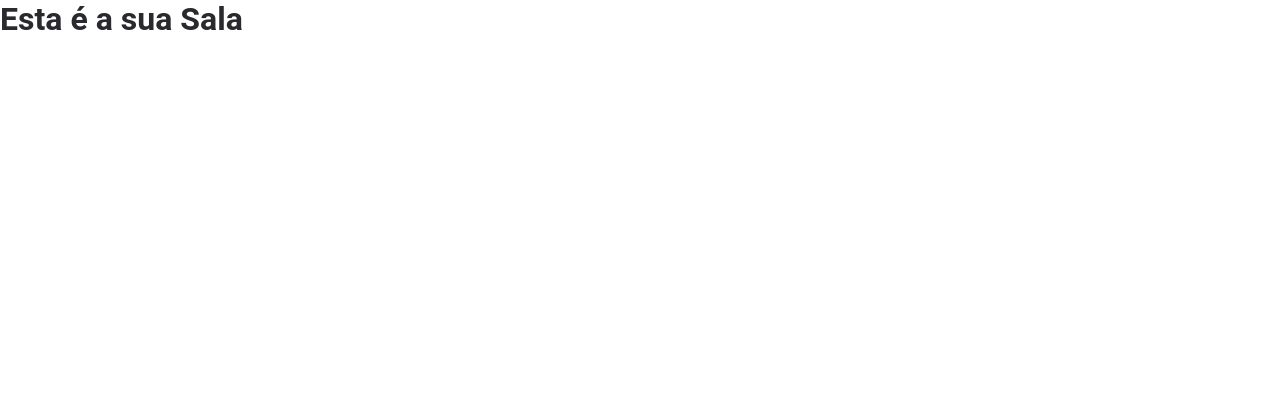
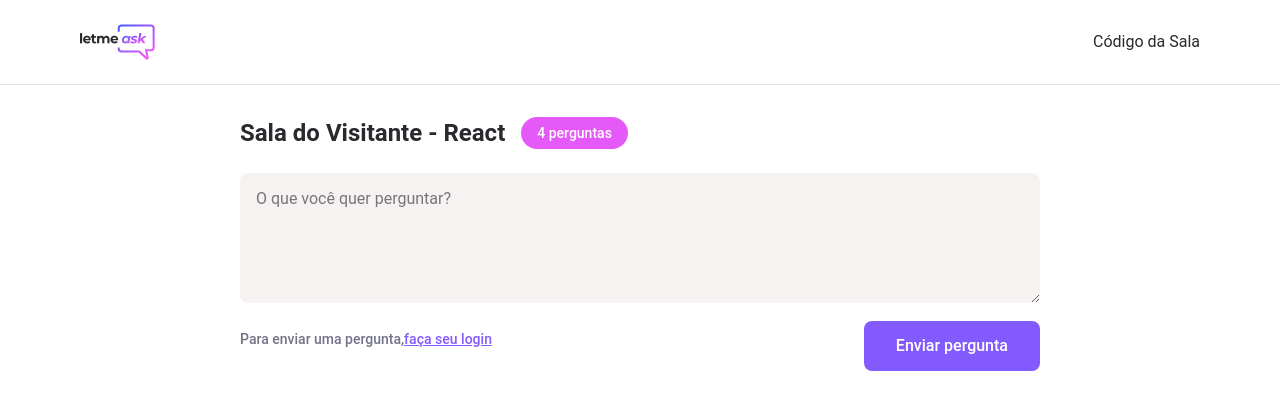
Before and after one commit to Luciara-Abreu/ReackJS-NLW, a React (Create React App) app in the folder letmeask/: page /rooms/1 in a window 1280 px wide. Shown: the top 410 px of the page. Built offline with nearby package versions, Linux system fonts and the light colour scheme; no server answers; the HTML template or start-up script is replaced by a standard one.

Commit message:
Iniciando a estilização com  SCSS  da  sala criada

```diff
--- a/letmeask/src/pages/Room.tsx
+++ b/letmeask/src/pages/Room.tsx
@@ -1,6 +1,35 @@
+import logoImg from '../assets/images/logo.svg';
+import { Button } from '../components/Button';
+import '../styles/room.scss';
 
 export function Room() {
   return (
-    <h1>Esta é a sua Sala</h1>
+    <div id="page-room">
+      <header>
+        <div className="content">
+          <img src={logoImg} alt="Letmeask" />
+          <div>Código da Sala</div>
+        </div>
+      </header>
+      <main className="content">
+        <div className="room-title">
+          <h1>Sala do Visitante - React</h1>
+          <span>4 perguntas</span>
+        </div>
+        <form>
+          <textarea
+            placeholder="O que você quer perguntar?"
+          />
+          <div className="form-footer">
+            <span>Para enviar uma pergunta,
+              <button>faça seu login </button>
+            </span>
+            <Button type="submit">
+              Enviar pergunta
+            </Button>
+          </div>
+        </form>
+      </main>
+    </div>
   )
 }
--- a/letmeask/src/styles/button.scss
+++ b/letmeask/src/styles/button.scss
@@ -1,5 +1,5 @@
 .button{
-  margin-top: 64px;
+  margin-top: 14px;
   height: 50px;
   border-radius: 8px;
   font-weight: 500;
--- /dev/null
+++ b/letmeask/src/styles/room.scss
@@ -0,0 +1,77 @@
+#page-room {
+  header{
+    padding: 24px;
+    border-bottom: 1px solid #e2e2e2;
+
+    .content {
+      max-width: 1120px;
+      margin: 0 auto;
+      display: flex;
+      justify-content: space-between;
+      align-items: center;
+
+      >img {
+        max-width: 75px;
+      }
+    }
+  }
+  main {
+    max-width: 800px;
+    margin: 0 auto;
+
+  .room-title {
+    margin: 32px 0 24px;
+    display: flex;
+    align-items: center;
+
+    h1 {
+      font-size: 'Poppins' , sans-serif;
+      font-size: 24px;
+      color: #29292e
+    }
+    span{
+      margin-left: 16px;
+      background: #e559f9;
+      border-radius: 9999px;
+      padding: 8px 16px;
+      color: #fff;
+      font-weight: 500;
+      font-size: 14px;
+      }
+    }
+
+    form {
+      textarea {
+        width: 100%;
+        border:0;
+        padding:16px;
+        border-radius:8px;
+        background-color: #f6f2f2;
+        box-shadow: 0 opx #000014;
+        resize: vertical;
+        min-height: 130px;
+      }
+      .form-footer {
+        display: flex;
+        justify-content: space-between;
+        align-items: center;
+
+        span{
+          font-size: 14px;
+          color: #737388;
+          font-weight: 500;
+
+          button{
+            background: transparent;
+            border: 0;
+            color: #835AFD;
+            text-decoration: underline;
+            font-size:14px;
+            font-weight: 500;
+            cursor: pointer;
+            }
+        }
+      }
+    }
+  }
+}
```
